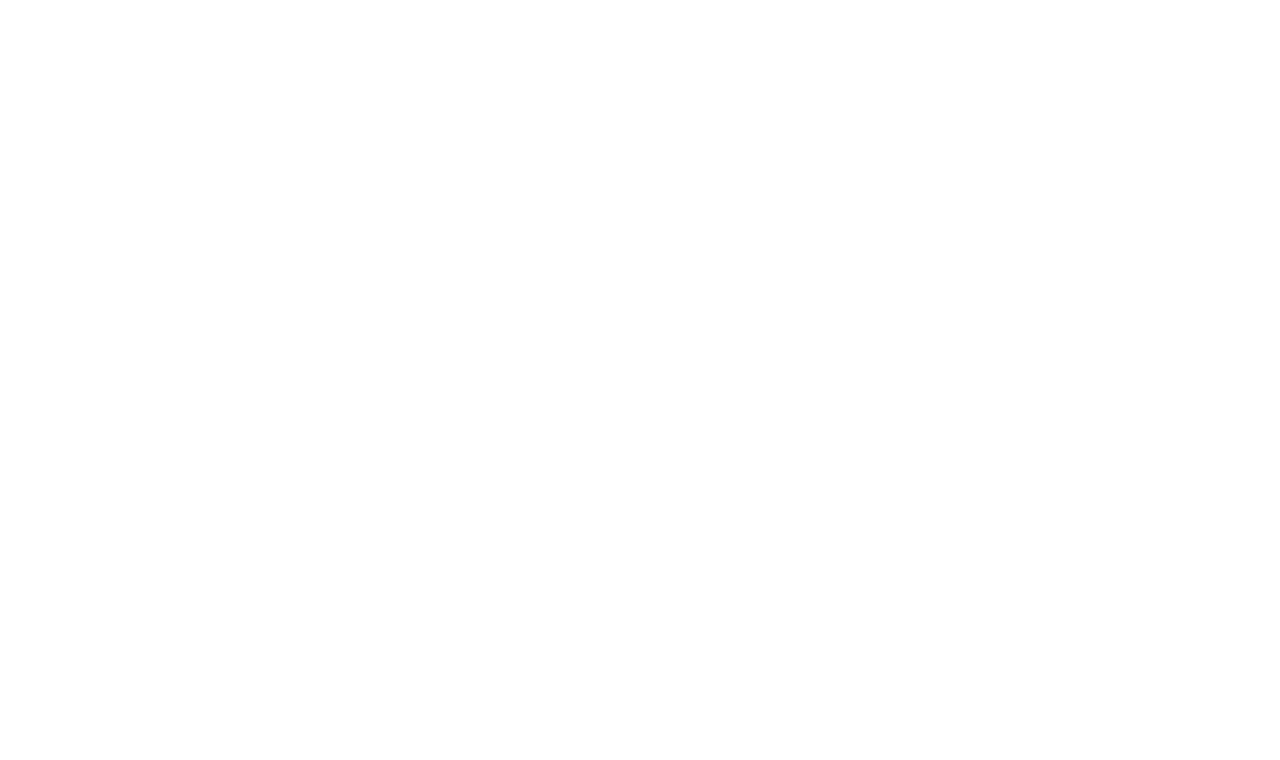
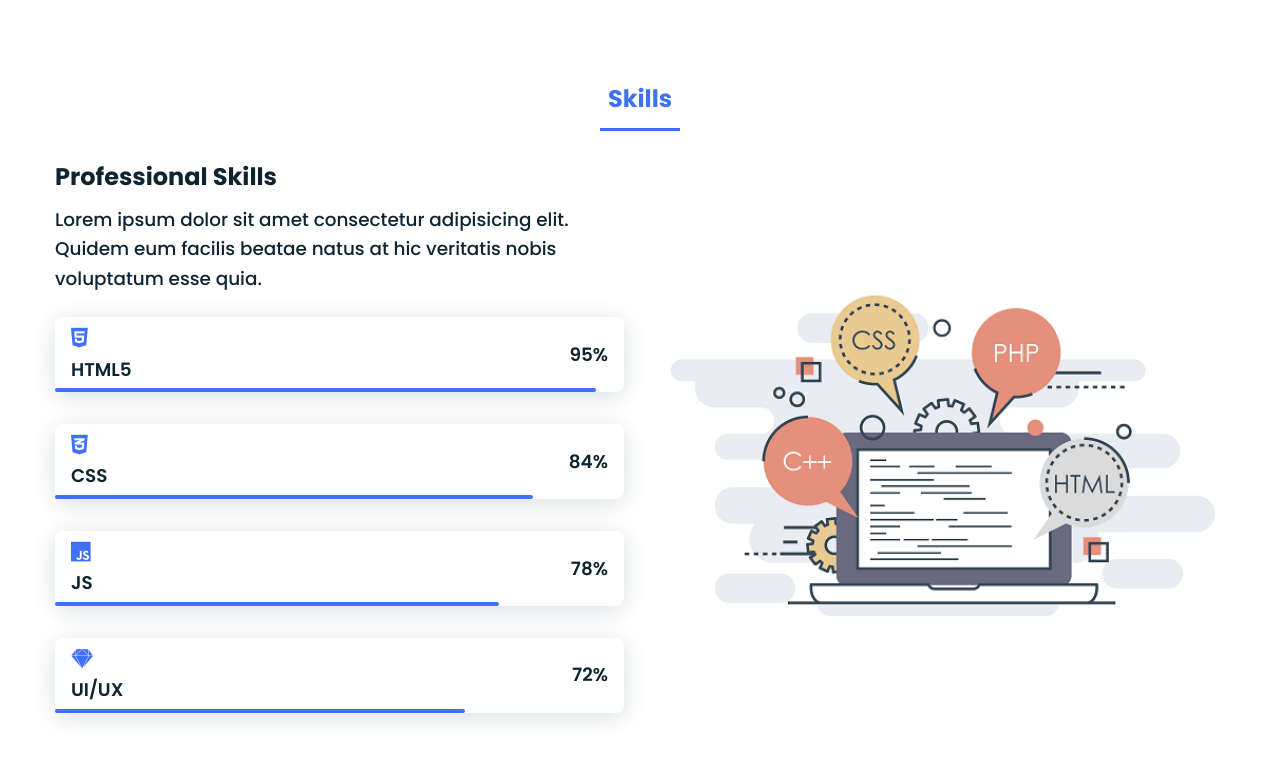
Before and after one commit to ginnyvt/my-portfolio-v2, a website: page index.html in a window 1280 px wide. Drawn offline with Linux system fonts and the light colour scheme.

Commit message:
build: build skills-section

```diff
--- a/assets/css/styles.css
+++ b/assets/css/styles.css
@@ -12,7 +12,7 @@
 	--fs-body: 1rem;
 	--fs-small: 0.85rem;
 	--fs-h1: 1.5rem;
-	--fs-h2: 1.25rem;
+	--fs-h2: 1.3rem;
 	--fs-h3: 1.15rem;
 
 	--fw-medium: 500;
@@ -129,3 +129,78 @@ img {
 		top: 3rem;
 	}
 }
+/* Layout */
+.grid {
+	display: grid;
+	max-width: 1170px;
+	margin: 0 auto;
+	grid-template-columns: 100%;
+	grid-column-gap: 2rem;
+	width: calc(100% - 4rem);
+	/* margin-left: var(--mg-4); */
+	/* margin-right: var(--mg-4); */
+}
+/* Skills section */
+.skills__subtitle {
+	margin-bottom: var(--mg-1);
+}
+
+.skills__text {
+	margin-bottom: var(--mg-3);
+}
+
+.skills__data {
+	display: flex;
+	justify-content: space-between;
+	align-items: center;
+	font-weight: var(--fw-semi-bold);
+	padding: 0.5rem 1rem;
+	margin-bottom: var(--mg-4);
+	border-radius: 0.5rem;
+	box-shadow: var(--bs-primary);
+	position: relative;
+}
+
+.skills__icon {
+	font-size: 1.4rem;
+	margin-right: var(--mg-2) b;
+	color: var(--clr-primary);
+}
+
+.skills__name {
+	display: flex;
+	align-items: center;
+}
+
+.skills__bar {
+	position: absolute;
+	left: 0;
+	bottom: 0;
+	height: 0.25rem;
+	background-color: var(--clr-primary);
+	border-radius: 0.5rem;
+}
+
+.skills__html {
+	width: 95%;
+}
+
+.skills__css {
+	width: 84%;
+}
+
+.skills__js {
+	width: 78%;
+}
+
+.skills__sketch {
+	width: 72%;
+}
+
+@media screen and (min-width: 768px) {
+	.skills__container {
+		grid-template-columns: repeat(2, 1fr);
+		align-items: center;
+		text-align: initial;
+	}
+}
--- a/index.html
+++ b/index.html
@@ -11,6 +11,76 @@
 		/>
 	</head>
 	<body>
+		<header></header>
+		<main>
+			<section class="skills section" id="skills">
+				<h2 class="section-title">Skills</h2>
+				<div class="skills__container grid">
+					<div>
+						<h2 class="skills__subtitle">Professional Skills</h2>
+						<p class="skills__text">
+							Lorem ipsum dolor sit amet consectetur adipisicing elit. Quidem
+							eum facilis beatae natus at hic veritatis nobis voluptatum esse
+							quia.
+						</p>
+						<div class="skills__data">
+							<div class="skills__names">
+								<i class="fab fa-html5 skills__icon"></i>
+								<span class="skills__name">HTML5</span>
+							</div>
+							<div class="skills__bar skills__html"></div>
+							<div>
+								<span class="skills__percentage">95%</span>
+							</div>
+						</div>
+
+						<!-- single skill -->
+						<div class="skills__data">
+							<div class="skills__names">
+								<i class="fab fa-css3-alt skills__icon"></i>
+								<span class="skills__name">CSS</span>
+							</div>
+							<div class="skills__bar skills__css"></div>
+							<div>
+								<span class="skills__percentage">84%</span>
+							</div>
+						</div>
+
+						<!-- single skill -->
+						<div class="skills__data">
+							<div class="skills__names">
+								<i class="fab fa-js skills__icon"></i>
+								<span class="skills__name">JS</span>
+							</div>
+							<div class="skills__bar skills__js"></div>
+							<div>
+								<span class="skills__percentage">78%</span>
+							</div>
+						</div>
+
+						<!-- single skill -->
+						<div class="skills__data">
+							<div class="skills__names">
+								<i class="fab fa-sketch skills__icon"></i>
+								<span class="skills__name">UI/UX</span>
+							</div>
+							<div class="skills__bar skills__sketch"></div>
+							<div>
+								<span class="skills__percentage">72%</span>
+							</div>
+						</div>
+					</div>
+
+					<div>
+						<img
+							src="assets/images/computer-2.png"
+							alt=""
+							class="skills__img"
+						/>
+					</div>
+				</div>
+			</section>
+		</main>
 		<script src="assets/js/main.js"></script>
 	</body>
 </html>
```
